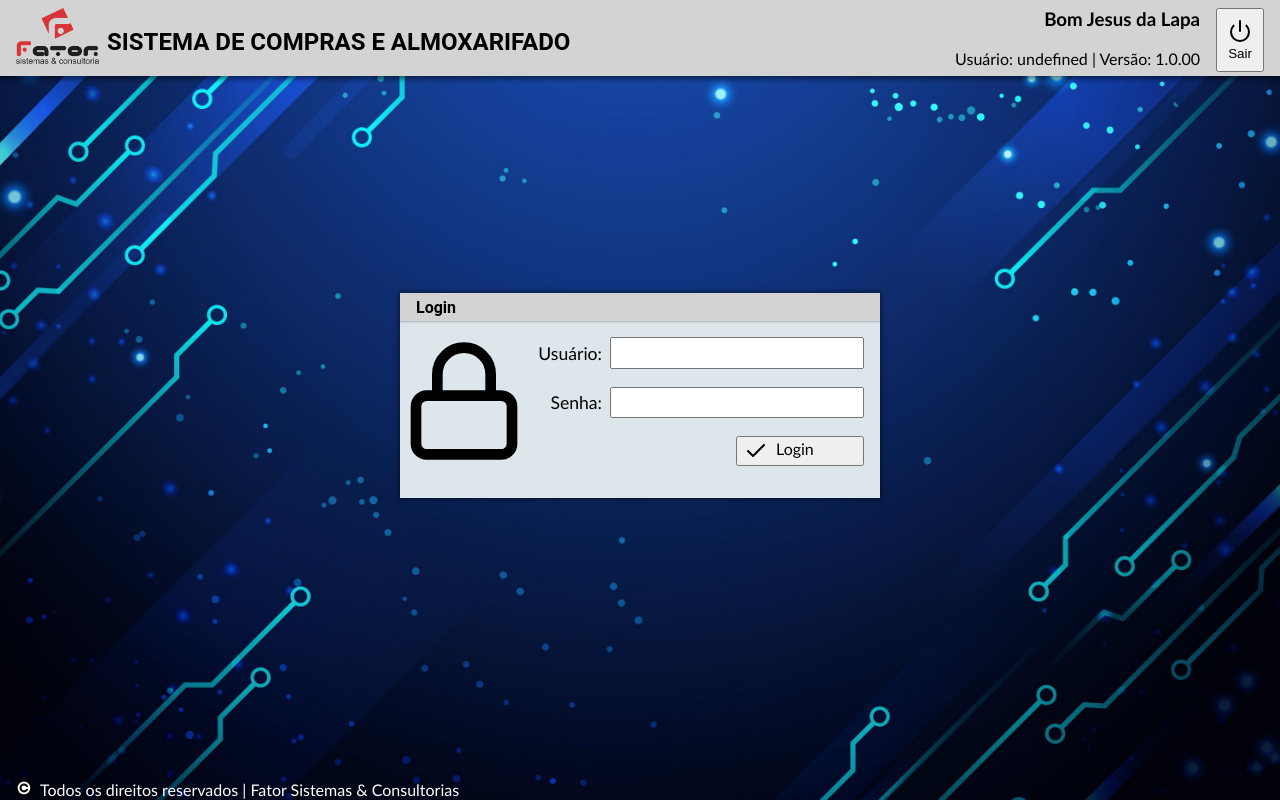
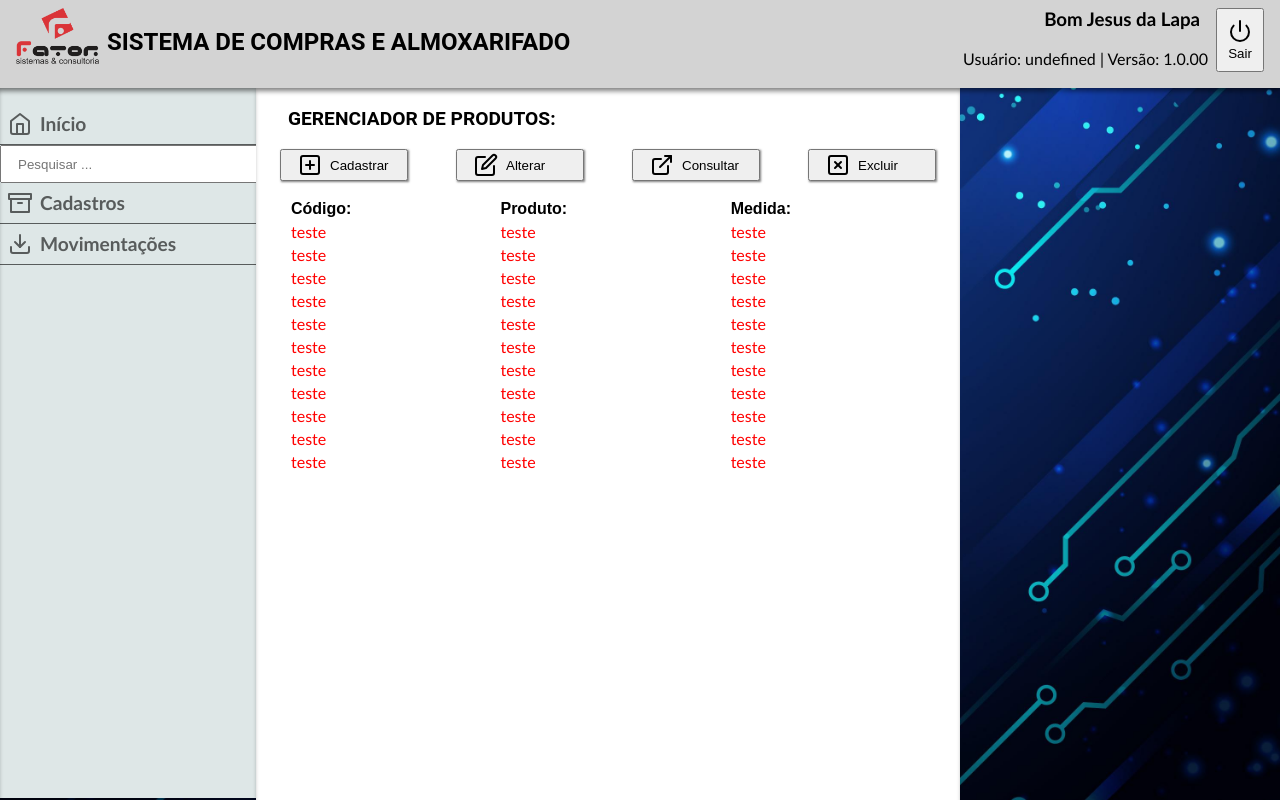
Before and after one commit to SalesG3/Almoxarifado, an Angular app in the folder userInterface-v1/: page /menu/produtos in a window 1280 px wide. Before the commit this address led to /. Built offline with nearby package versions, Linux system fonts and the light colour scheme.

Commit message:
implements in DataTable rows without values

```diff
--- a/userInterface-v1/src/app/produtos/produtos.component.css
+++ b/userInterface-v1/src/app/produtos/produtos.component.css
@@ -46,3 +46,12 @@ section {
     font-size: 1rem;
     font-family: sans-serif;
 }
+
+#dataTable {
+    font-family: 'Gill Sans', 'Gill Sans MT';
+    padding-left: 0.5rem;
+}
+
+:host ::ng-deep #dataTable td {
+    color: red;
+}
--- a/userInterface-v1/src/app/produtos/produtos.component.html
+++ b/userInterface-v1/src/app/produtos/produtos.component.html
@@ -8,7 +8,7 @@
         <button><img src="../../assets/apagar.svg" alt="img-apagar"> Excluir</button>
     </nav>
 
-    <table class="tabela">
+    <table id="tabela" class="tabela">
         <thead>
             <tr>
                 <th class="codigo">Código:</th>
@@ -17,12 +17,6 @@
             </tr>
         </thead>
 
-        <tbody>
-            <tr>
-                <td>teste</td>
-                <td>teste</td>
-                <td>teste</td>
-            </tr>
-        </tbody>
+        <tbody [innerHTML]="inner" id="dataTable"></tbody>
     </table>
 </section>
--- a/userInterface-v1/src/app/produtos/produtos.component.ts
+++ b/userInterface-v1/src/app/produtos/produtos.component.ts
@@ -1,4 +1,5 @@
-import { Component } from '@angular/core';
+import { Component, OnInit } from '@angular/core';
+import { DomSanitizer } from '@angular/platform-browser';
 
 @Component({
   selector: 'app-produtos',
@@ -7,6 +8,27 @@ import { Component } from '@angular/core';
   templateUrl: './produtos.component.html',
   styleUrl: './produtos.component.css'
 })
-export class ProdutosComponent {
+export class ProdutosComponent implements OnInit {
+  inner : any;
+
+  constructor(private sanitizer : DomSanitizer){ }
+
+  ngOnInit(): void {
+
+    if(typeof document != undefined){
+
+      let tab = (document.querySelector('#dataTable') as HTMLTableElement);
+      var test : string = "";
+
+      for(let i = tab.rows.length; i <= 10; i++){
+
+        test += '<tr><td>teste</td><td>teste</td><td>teste</td></tr>';
+
+      }
+
+      this.inner = this.sanitizer.bypassSecurityTrustHtml(test)
+    }
+
+  }
 
 }
--- a/userInterface-v1/src/app/sessao.service.ts
+++ b/userInterface-v1/src/app/sessao.service.ts
@@ -8,6 +8,6 @@ export class SessaoService {
   sessao : string;
 
   constructor() {
-    this.sessao = "";
+    this.sessao = "5";
    }
 }
```
Also changed, not shown: 1 other file (tests, documents, lock files or other folders).
